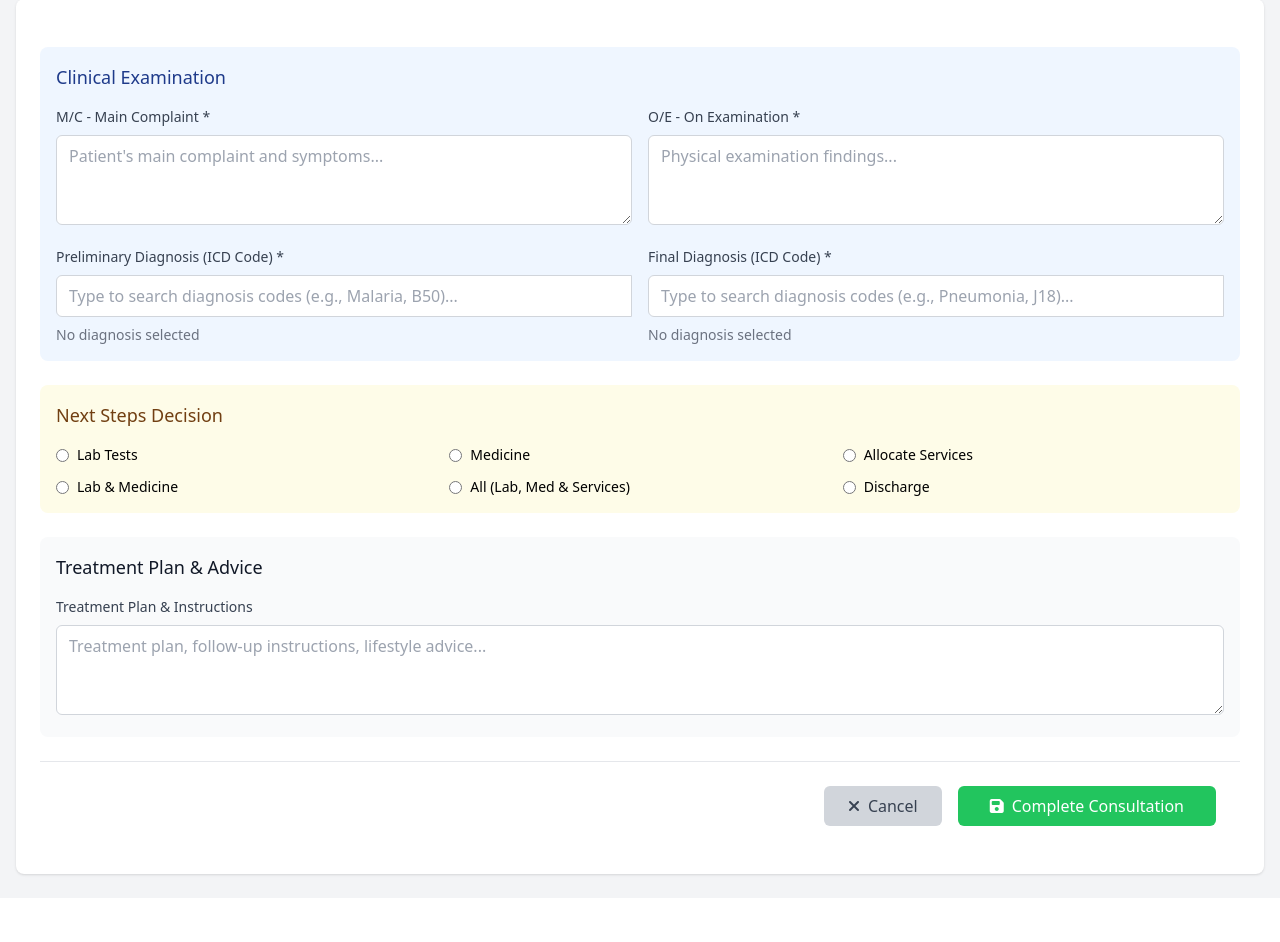
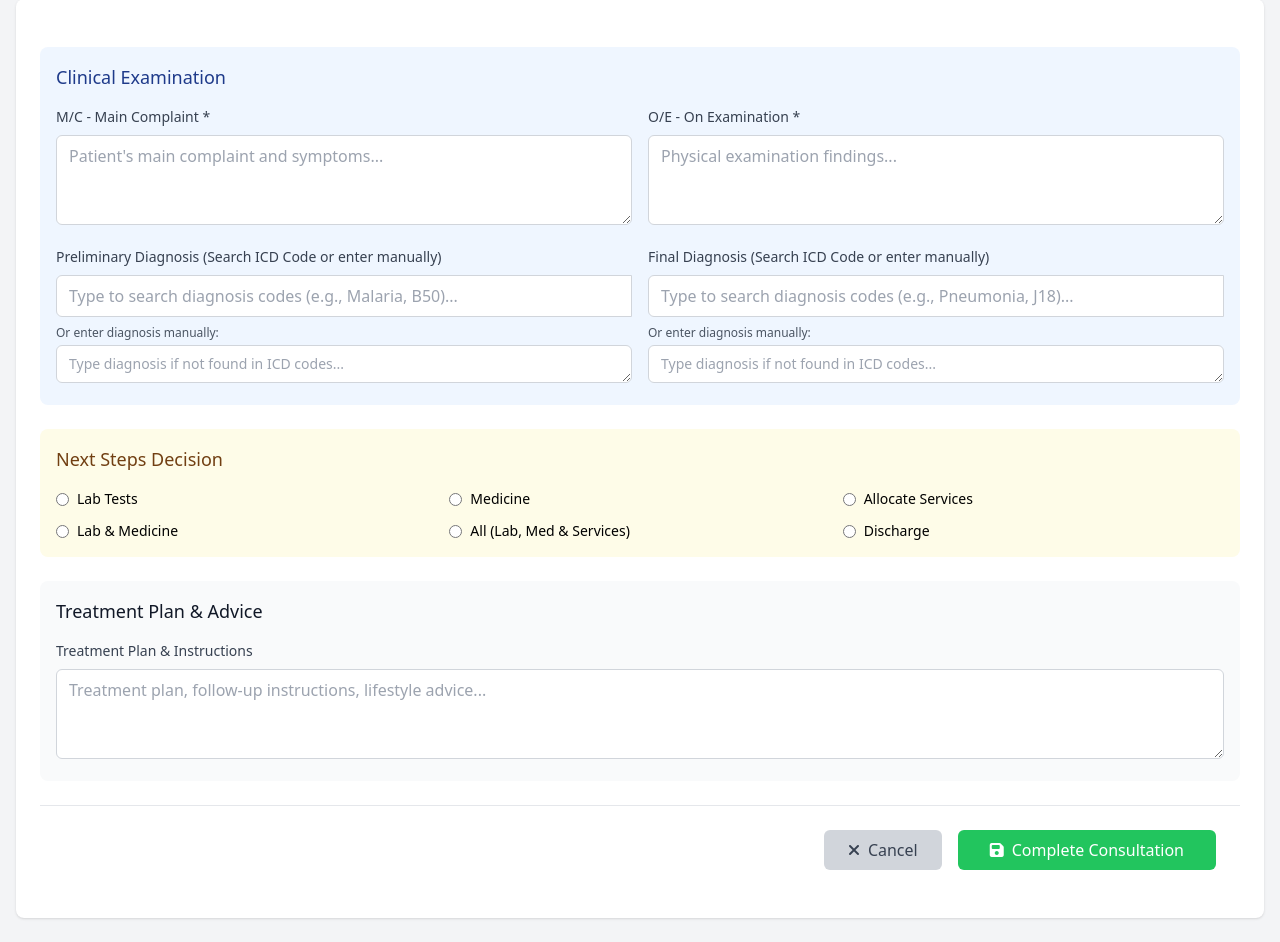
Before and after one commit to LWENA27/KJ, a PHP site: page /views/doctor/attend_patient.php in a window 1280 px wide. Shown: the part 169-1111 px from the top of the page. Before the commit the page ends 1047 px from the top, so only its background shows below. Run offline with PHP 8.4, Linux system fonts and the light colour scheme; the template is opened without the code that fills it, so the values that code supplies are empty; some libraries are stand-ins or nearby versions.

Commit message:
Fix form submission issue: restore manual diagnosis text fields alongside ICD search
Co-authored-by: Fathiya123 <167073818+Fathiya123@users.noreply.github.com>

```diff
--- a/views/doctor/attend_patient.php
+++ b/views/doctor/attend_patient.php
@@ -156,8 +156,8 @@
 
                         <!-- Preliminary Diagnosis -->
                         <div>
-                            <label class="block text-sm font-medium text-gray-700 mb-2">Preliminary Diagnosis (ICD Code) *</label>
-                            <div class="relative">
+                            <label class="block text-sm font-medium text-gray-700 mb-2">Preliminary Diagnosis (Search ICD Code or enter manually)</label>
+                            <div class="relative mb-2">
                                 <div class="flex">
                                     <input type="text" id="preliminaryDiagnosisSearch" placeholder="Type to search diagnosis codes (e.g., Malaria, B50)..."
                                         class="flex-1 px-3 py-2 border border-gray-300 rounded-l-md focus:outline-none focus:ring-2 focus:ring-blue-500" autocomplete="off">
@@ -168,21 +168,23 @@
                                 </div>
                                 <div id="preliminaryDiagnosisResults" class="absolute z-10 w-full bg-white border border-gray-300 rounded-md mt-1 hidden max-h-60 overflow-y-auto shadow-lg"></div>
                             </div>
-                            <div id="selectedPreliminaryDiagnosis" class="mt-2">
+                            <div id="selectedPreliminaryDiagnosis" class="mb-2">
                                 <?php if (!empty($consultation['preliminary_diagnosis'])): ?>
                                 <div class="p-2 bg-blue-50 border border-blue-200 rounded-md text-sm">
-                                    <strong>Current:</strong> <?php echo htmlspecialchars($consultation['preliminary_diagnosis']); ?>
+                                    <strong>ICD Selected:</strong> <?php echo htmlspecialchars($consultation['preliminary_diagnosis']); ?>
                                 </div>
-                                <?php else: ?>
-                                <div class="text-gray-500 text-sm">No diagnosis selected</div>
                                 <?php endif; ?>
                             </div>
+                            <div class="text-xs text-gray-600 mb-1">Or enter diagnosis manually:</div>
+                            <textarea id="preliminaryDiagnosis" name="preliminary_diagnosis" rows="1"
+                                class="w-full px-3 py-2 border border-gray-300 rounded-md focus:outline-none focus:ring-2 focus:ring-blue-500 text-sm"
+                                placeholder="Type diagnosis if not found in ICD codes..."><?php echo htmlspecialchars($consultation['preliminary_diagnosis'] ?? ''); ?></textarea>
                         </div>
 
                         <!-- Final Diagnosis -->
                         <div>
-                            <label class="block text-sm font-medium text-gray-700 mb-2">Final Diagnosis (ICD Code) *</label>
-                            <div class="relative">
+                            <label class="block text-sm font-medium text-gray-700 mb-2">Final Diagnosis (Search ICD Code or enter manually)</label>
+                            <div class="relative mb-2">
                                 <div class="flex">
                                     <input type="text" id="finalDiagnosisSearch" placeholder="Type to search diagnosis codes (e.g., Pneumonia, J18)..."
                                         class="flex-1 px-3 py-2 border border-gray-300 rounded-l-md focus:outline-none focus:ring-2 focus:ring-blue-500" autocomplete="off">
@@ -193,15 +195,17 @@
                                 </div>
                                 <div id="finalDiagnosisResults" class="absolute z-10 w-full bg-white border border-gray-300 rounded-md mt-1 hidden max-h-60 overflow-y-auto shadow-lg"></div>
                             </div>
-                            <div id="selectedFinalDiagnosis" class="mt-2">
+                            <div id="selectedFinalDiagnosis" class="mb-2">
                                 <?php if (!empty($consultation['diagnosis']) || !empty($consultation['final_diagnosis'])): ?>
                                 <div class="p-2 bg-blue-50 border border-blue-200 rounded-md text-sm">
-                                    <strong>Current:</strong> <?php echo htmlspecialchars($consultation['final_diagnosis'] ?? $consultation['diagnosis'] ?? ''); ?>
+                                    <strong>ICD Selected:</strong> <?php echo htmlspecialchars($consultation['final_diagnosis'] ?? $consultation['diagnosis'] ?? ''); ?>
                                 </div>
-                                <?php else: ?>
-                                <div class="text-gray-500 text-sm">No diagnosis selected</div>
                                 <?php endif; ?>
                             </div>
+                            <div class="text-xs text-gray-600 mb-1">Or enter diagnosis manually:</div>
+                            <textarea id="finalDiagnosis" name="final_diagnosis" rows="1"
+                                class="w-full px-3 py-2 border border-gray-300 rounded-md focus:outline-none focus:ring-2 focus:ring-blue-500 text-sm"
+                                placeholder="Type diagnosis if not found in ICD codes..."><?php echo htmlspecialchars($consultation['final_diagnosis'] ?? $consultation['diagnosis'] ?? ''); ?></textarea>
                         </div>
                     </div>
                 </div>
@@ -1127,6 +1131,10 @@
             selectedPreliminaryDiagnosis = diagnosis;
             document.getElementById('preliminaryDiagnosisId').value = diagnosis.id;
 
+            // Also populate the manual textarea with the diagnosis name
+            const diagnosisText = diagnosis.code + ' - ' + diagnosis.name;
+            document.getElementById('preliminaryDiagnosis').value = diagnosisText;
+
             const displayDiv = document.getElementById('selectedPreliminaryDiagnosis');
             displayDiv.innerHTML = ''; // Clear first
 
@@ -1163,7 +1171,9 @@
         function clearSelectedPreliminaryDiagnosis() {
             selectedPreliminaryDiagnosis = null;
             document.getElementById('preliminaryDiagnosisId').value = '';
-            document.getElementById('selectedPreliminaryDiagnosis').innerHTML = '<div class="text-gray-500 text-sm">No diagnosis selected</div>';
+            // Clear the manual textarea too
+            document.getElementById('preliminaryDiagnosis').value = '';
+            document.getElementById('selectedPreliminaryDiagnosis').innerHTML = '';
         }
 
         function clearPreliminaryDiagnosisSearch() {
@@ -1251,6 +1261,10 @@
             selectedFinalDiagnosis = diagnosis;
             document.getElementById('finalDiagnosisId').value = diagnosis.id;
 
+            // Also populate the manual textarea with the diagnosis name
+            const diagnosisText = diagnosis.code + ' - ' + diagnosis.name;
+            document.getElementById('finalDiagnosis').value = diagnosisText;
+
             const displayDiv = document.getElementById('selectedFinalDiagnosis');
             displayDiv.innerHTML = ''; // Clear first
 
@@ -1287,7 +1301,9 @@
         function clearSelectedFinalDiagnosis() {
             selectedFinalDiagnosis = null;
             document.getElementById('finalDiagnosisId').value = '';
-            document.getElementById('selectedFinalDiagnosis').innerHTML = '<div class="text-gray-500 text-sm">No diagnosis selected</div>';
+            // Clear the manual textarea too
+            document.getElementById('finalDiagnosis').value = '';
+            document.getElementById('selectedFinalDiagnosis').innerHTML = '';
         }
 
         function clearFinalDiagnosisSearch() {
```
